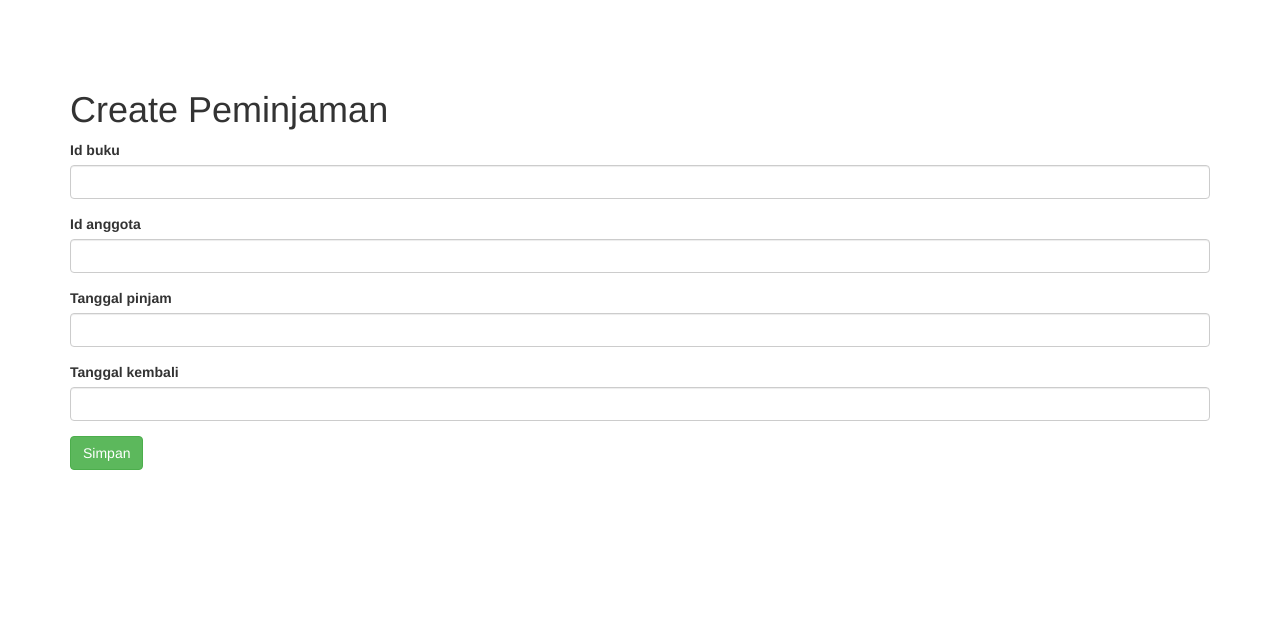
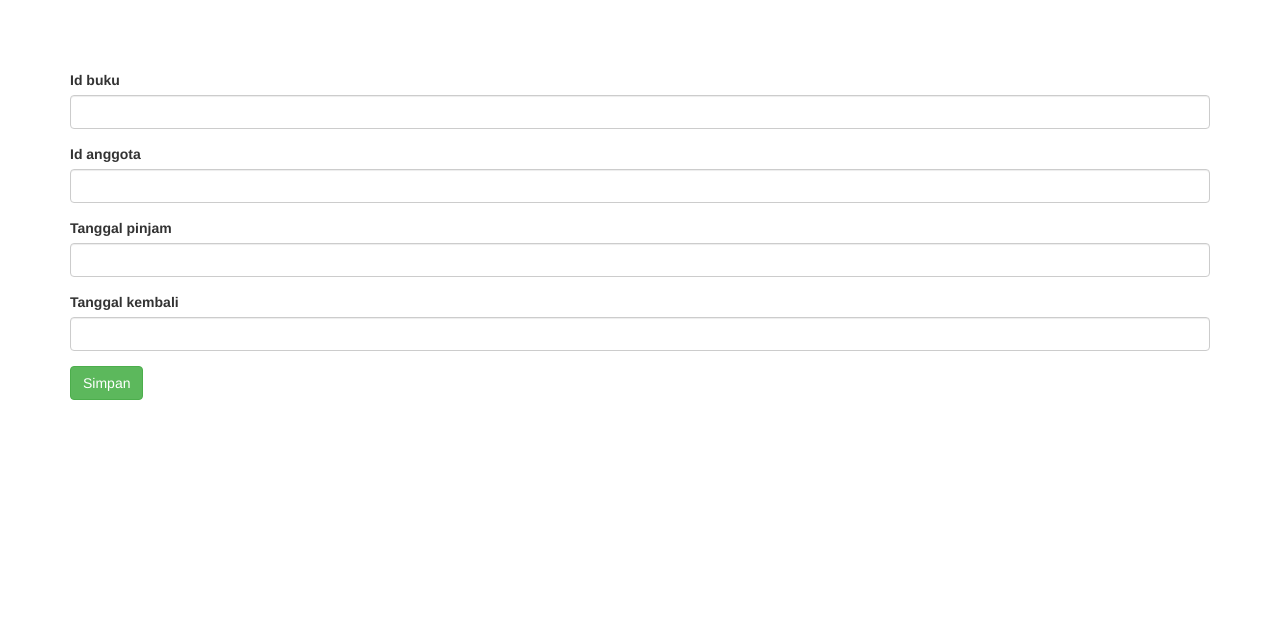
Before and after one commit to firstiaulyaa/perpus-aulyaa, a Yii app: template views/peminjaman/create.php in a window 1280 px wide. Shown: the top 640 px of the page. Run offline with PHP 8.4 and a stand-in for Yii, Linux system fonts and the light colour scheme; the template is opened without the code that fills it: most values are stand-ins (such as "Sample title", 1, 10 or a date in 2020); form fields are guessed from the names that the template uses; data that the repository does not hold is empty; some libraries are stand-ins or nearby versions.

Commit message:
Tampilan create pada Peminjaman

```diff
--- a/views/peminjaman/create.php
+++ b/views/peminjaman/create.php
@@ -6,16 +6,19 @@ use yii\helpers\Html;
 /* @var $this yii\web\View */
 /* @var $model app\models\Peminjaman */
 
-$this->title = 'Create Peminjaman';
-$this->params['breadcrumbs'][] = ['label' => 'Peminjamen', 'url' => ['index']];
+$this->title = 'Tambah Data Peminjaman';
+$this->params['breadcrumbs'][] = ['label' => 'Peminjaman', 'url' => ['index']];
 $this->params['breadcrumbs'][] = $this->title;
 ?>
 <div class="peminjaman-create">
+<div class="box box-primary">
+<div class="box-body">
 
-    <h1><?= Html::encode($this->title) ?></h1>
 
     <?= $this->render('_form', [
         'model' => $model,
     ]) ?>
 
 </div>
+</div>
+</div>
```
